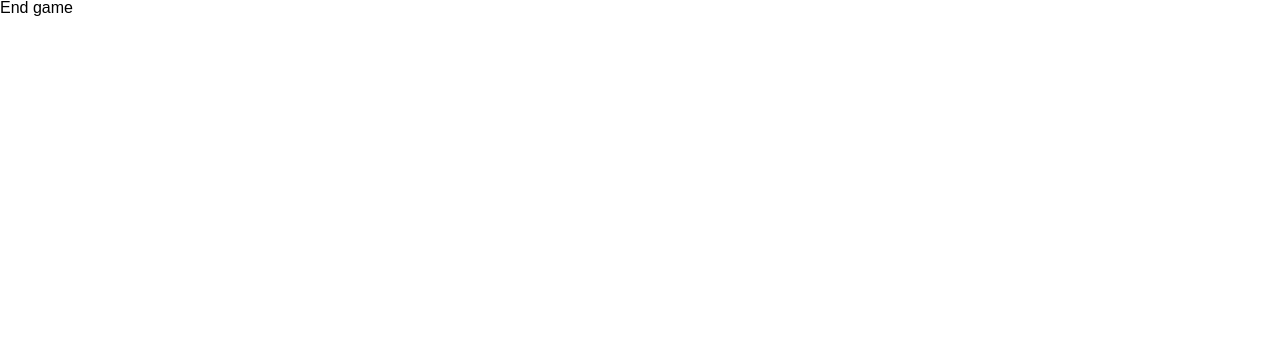
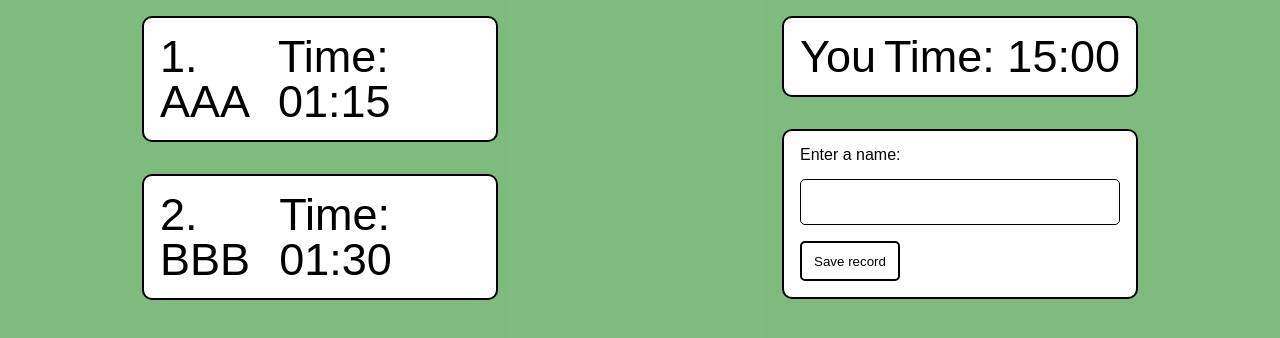
Before and after one commit to BuonicosII/where-is-waldo, a React (Vite) app: page /finish in a window 1280 px wide. Shown: the top 338 px of the page. Built offline with nearby package versions, Linux system fonts and the light colour scheme.

Commit message:
Create new component to display scores

```diff
--- a/src/Router.jsx
+++ b/src/Router.jsx
@@ -2,6 +2,7 @@ import { createBrowserRouter, RouterProvider } from "react-router-dom";
 
 import Image from "./components/image/Image";
 import StartUp from "./components/startUp/StartUp";
+import BestScores from "./components/bestScores/BestScores";
 
 export default function Router() {
   const router = createBrowserRouter([
@@ -25,7 +26,7 @@ export default function Router() {
       path: "/finish",
       element: (
         <>
-          <p>End game</p>
+          <BestScores />
         </>
       ),
     },
--- /dev/null
+++ b/src/components/bestScores/BestScores.jsx
@@ -0,0 +1,73 @@
+import { useState } from "react";
+import style from "./BestScores.module.css";
+
+export default function BestScores() {
+  const game = { length: 900 };
+  const topGames = [
+    { id: 1, user: "AAA", length: 75 },
+    { id: 2, user: "BBB", length: 90 },
+  ];
+  const [name, setName] = useState(null);
+
+  function inputUpdate(e) {
+    e.preventDefault();
+    setName(document.querySelector("#name").value);
+  }
+
+  return (
+    <main id={style.mainDiv}>
+      <div id={style.scores}>
+        {topGames.map((game, index) => {
+          return (
+            <div key={game.id} className={style.entry}>
+              <span>
+                {index + 1}. {game.user}
+              </span>
+              <span>
+                Time: {("0" + Math.floor(game.length / 60)).slice(-2)}:
+                {("0" + (game.length % 60)).slice(-2)}
+              </span>
+            </div>
+          );
+        })}
+      </div>
+      <div id={style.gameScoreHolder}>
+        {game.length && (
+          <div id={style.gameScore}>
+            <span>You</span>
+            <span>
+              {" "}
+              Time: {("0" + Math.floor(game.length / 60)).slice(-2)}:
+              {("0" + (game.length % 60)).slice(-2)}
+            </span>
+          </div>
+        )}
+        {game.length && (
+          <div id={style.saveGameHolder}>
+            <form id="savegame">
+              <div className={style.inputHolder}>
+                <label htmlFor="">Enter a name:</label>
+                <input
+                  onChange={inputUpdate}
+                  type="text"
+                  id="name"
+                  name="name"
+                  value={name}
+                  required
+                />
+              </div>
+            </form>
+            <div className={style.buttonHolder}>
+              <button type="submit" form="newgame">
+                Save record
+              </button>
+            </div>
+          </div>
+        )}
+      </div>
+    </main>
+    /*
+
+    */
+  );
+}
--- /dev/null
+++ b/src/components/bestScores/BestScores.module.css
@@ -0,0 +1,90 @@
+#mainDiv {
+  width: 100vw;
+  height: 100vh;
+  background-color: rgba(0, 121, 0, 0.5);
+  display: grid;
+  grid-template-columns: 1fr 1fr;
+}
+
+#scores {
+  grid-area: 1 / 1 / 2 / 2;
+  display: flex;
+  flex-direction: column;
+  align-items: center;
+}
+
+#gameScoreHolder {
+  grid-area: 1 / 2 / 2 / 3;
+  display: flex;
+  flex-direction: column;
+  align-items: center;
+}
+
+#saveGameHolder {
+  display: flex;
+  flex-direction: column;
+  gap: 2vh;
+  padding: 2vh;
+  background-color: white;
+  border-radius: 10px;
+  border: 2px solid black;
+  margin: 2vh;
+  width: 50%;
+}
+
+.inputHolder {
+  display: flex;
+  flex-direction: column;
+  gap: 2vh;
+}
+
+.inputHolder input {
+  border: 1px solid black;
+  border-radius: 5px;
+  background-color: white;
+  height: 30px;
+  min-width: 100px;
+  padding: 7px;
+}
+
+#mainDiv button {
+  border: 2px solid black;
+  border-radius: 5px;
+  background-color: white;
+  height: 40px;
+  min-width: 100px;
+}
+
+.entry,
+#gameScore {
+  background-color: white;
+  margin: 2vh;
+  font-size: 45px;
+  padding: 2vh;
+  border-radius: 10px;
+  border: 2px solid black;
+  display: flex;
+  justify-content: space-between;
+  width: 50%;
+}
+
+@media screen and (max-width: 800px) {
+  #mainDiv {
+    grid-template-columns: 1fr;
+    grid-template-rows: min-content min-content min-content;
+  }
+
+  #saveGameHolder,
+  .entry,
+  #gameScore {
+    width: 75%;
+    font-size: 20px;
+  }
+
+  #gameScoreHolder {
+    grid-area: 1 / 1 / 2 / 2;
+  }
+  #scores {
+    grid-area: 3 / 1 / 4 / 2;
+  }
+}
--- a/src/components/startUp/StartUp.jsx
+++ b/src/components/startUp/StartUp.jsx
@@ -1,17 +1,8 @@
-import { useState } from "react";
 import { useNavigate } from "react-router-dom";
 import style from "./StartUp.module.css";
 
 export default function StartUp() {
-  const [open, setOpen] = useState(false);
-  const [name, setName] = useState(null);
-
   const navigate = useNavigate();
-
-  function inputUpdate(e) {
-    e.preventDefault();
-    setName(document.querySelector("#name").value);
-  }
 
   function startNewGame(e) {
     e.preventDefault();
@@ -23,8 +14,8 @@ export default function StartUp() {
 
   return (
     <main id={style.mainDiv}>
-      {!open && (
       <div className={style.description}>
+        <form onSubmit={startNewGame} id="newgame">
           <h1>WHERE'S WALDO?</h1>
           <p>Rules: find the three characters as fast as possibile.</p>
           <p>
@@ -34,47 +25,14 @@ export default function StartUp() {
           <p>
             Select the character you think you have found from the selector.
           </p>
+        </form>
         <div className={style.buttonHolder}>
-            <button
-              onClick={() => {
-                setOpen(true);
-              }}
-            >
+          <button type="submit" form="newgame">
             New game
           </button>
           <button>See best scores</button>
         </div>
       </div>
-      )}
-      {open && (
-        <div className={style.popup}>
-          <form onSubmit={startNewGame} id="newgame">
-            <div className={style.inputHolder}>
-              <label htmlFor="">Enter a name:</label>
-              <input
-                onChange={inputUpdate}
-                type="text"
-                id="name"
-                name="name"
-                value={name}
-                required
-              />
-            </div>
-          </form>
-          <div className={style.buttonHolder}>
-            <button type="submit" form="newgame">
-              Start
-            </button>
-            <button
-              onClick={() => {
-                setOpen(false);
-              }}
-            >
-              Cancel
-            </button>
-          </div>
-        </div>
-      )}
     </main>
   );
 }
--- a/src/components/startUp/StartUp.module.css
+++ b/src/components/startUp/StartUp.module.css
@@ -30,8 +30,7 @@
   gap: 2vh;
 }
 
-.description,
-.popup {
+.description {
   display: flex;
   flex-direction: column;
   gap: 2vh;
@@ -41,18 +40,3 @@
   border: 2px solid black;
   margin: 2vh;
 }
-
-.inputHolder {
-  display: flex;
-  flex-direction: column;
-  gap: 2vh;
-}
-
-.inputHolder input {
-  border: 1px solid black;
-  border-radius: 5px;
-  background-color: white;
-  height: 30px;
-  min-width: 100px;
-  padding: 7px;
-}
```
Lines whose indentation alone changed are shown as unchanged.
